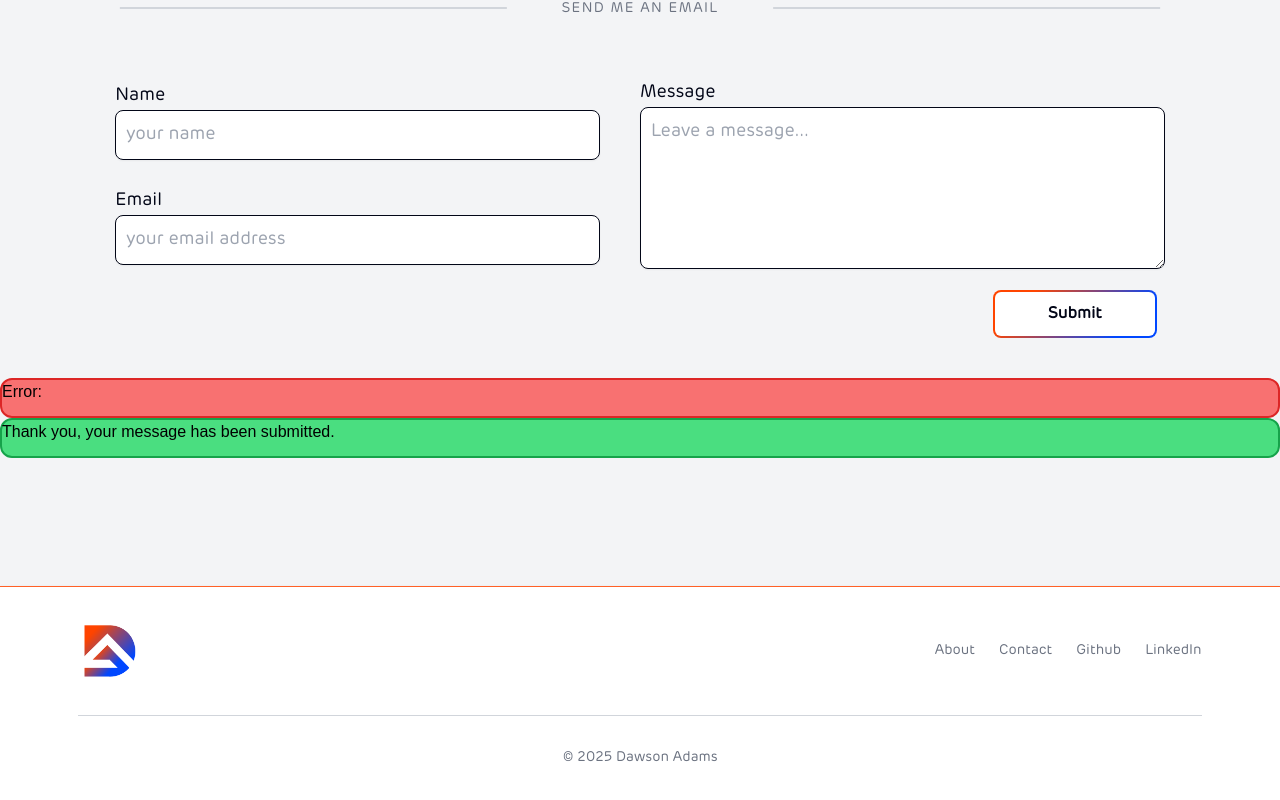
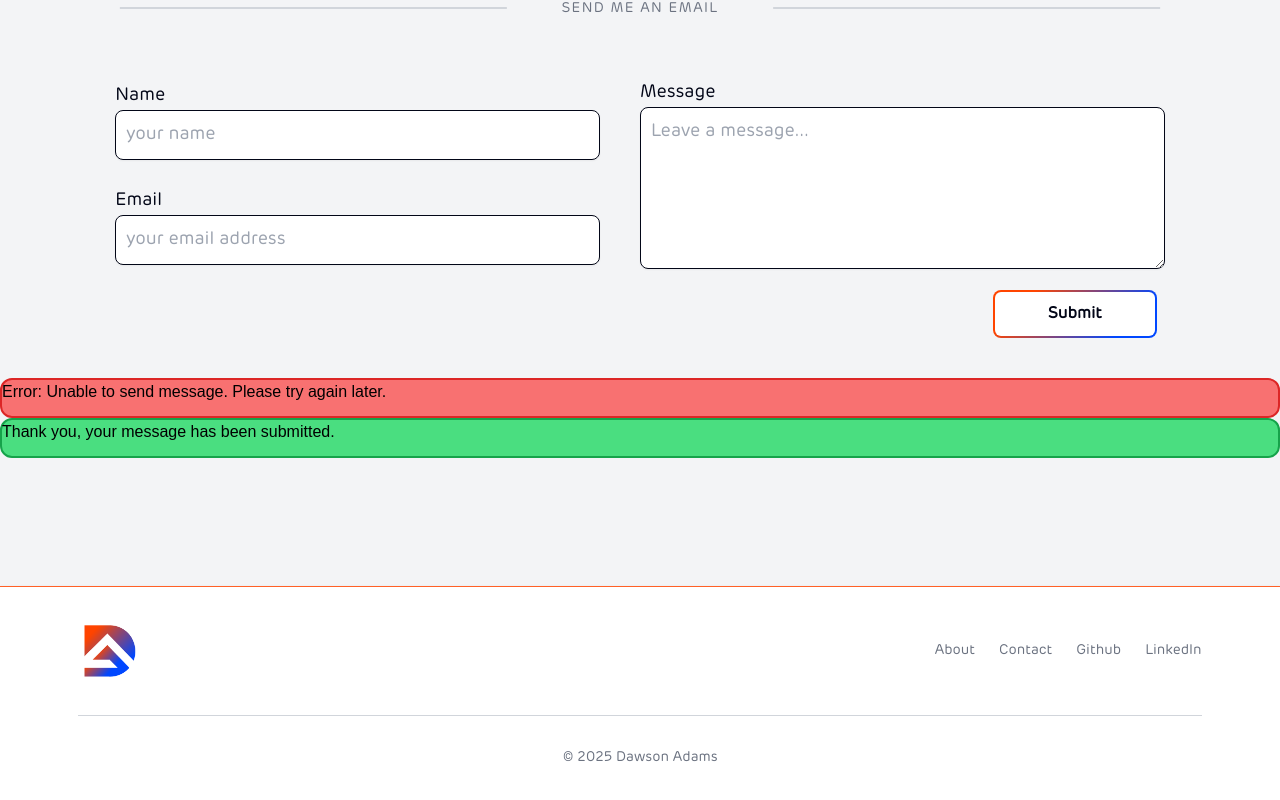
Before and after one commit to Dawson-21/React-Portfolio, a React (Vite) app in the folder react-portfolio/: page /resume in a window 1280 px wide. Shown: the part 1776-2576 px from the top of the page. Built offline with nearby package versions, Linux system fonts and the light colour scheme.

Commit message:
fix(style): finalize style of contact form submit message

```diff
--- a/react-portfolio/src/components/ContactForm.tsx
+++ b/react-portfolio/src/components/ContactForm.tsx
@@ -152,7 +152,7 @@ export default () => {
       </div>
 
       <div className="w-auto h-10 border-2 rounded-xl border-red-600 bg-red-400 m-auto">
-        Error: {status.info.msg}
+        Error: Unable to send message. Please try again later.
       </div>
       <p className="w-auto h-10 border-2 rounded-xl border-green-600 bg-green-400 m-auto">
         Thank you, your message has been submitted.
@@ -160,7 +160,7 @@ export default () => {
 
       {status.info.error && (
         <div className="w-auto h-10 border-2 rounded-xl border-red-600 bg-red-400 m-auto">
-          Error: unable to send message. Please try again later.
+          Error: {status.info.msg}
         </div>
       )}
       {!status.info.error && status.info.msg && (
```
